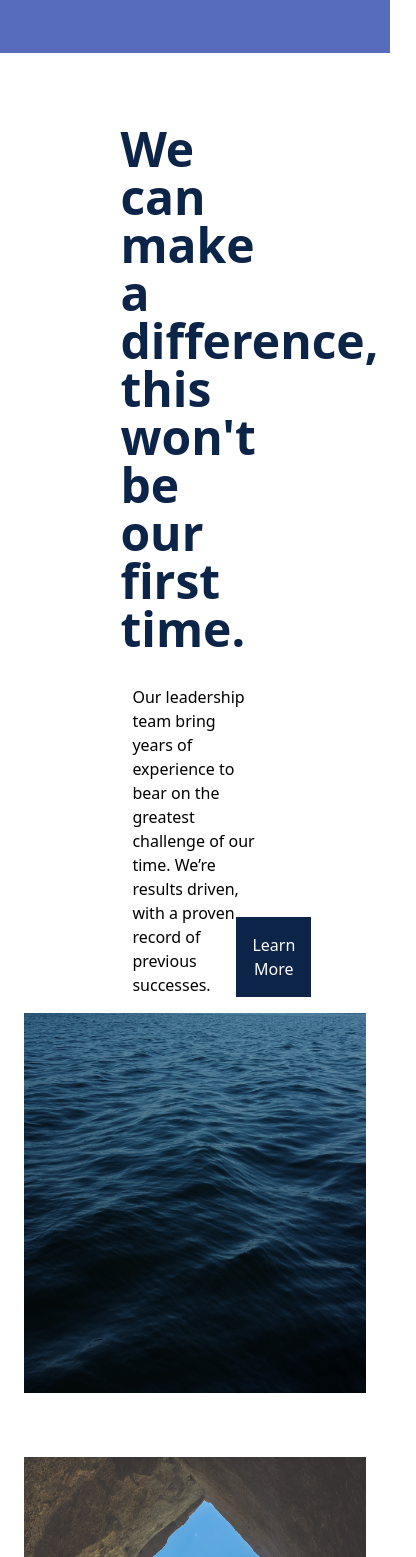
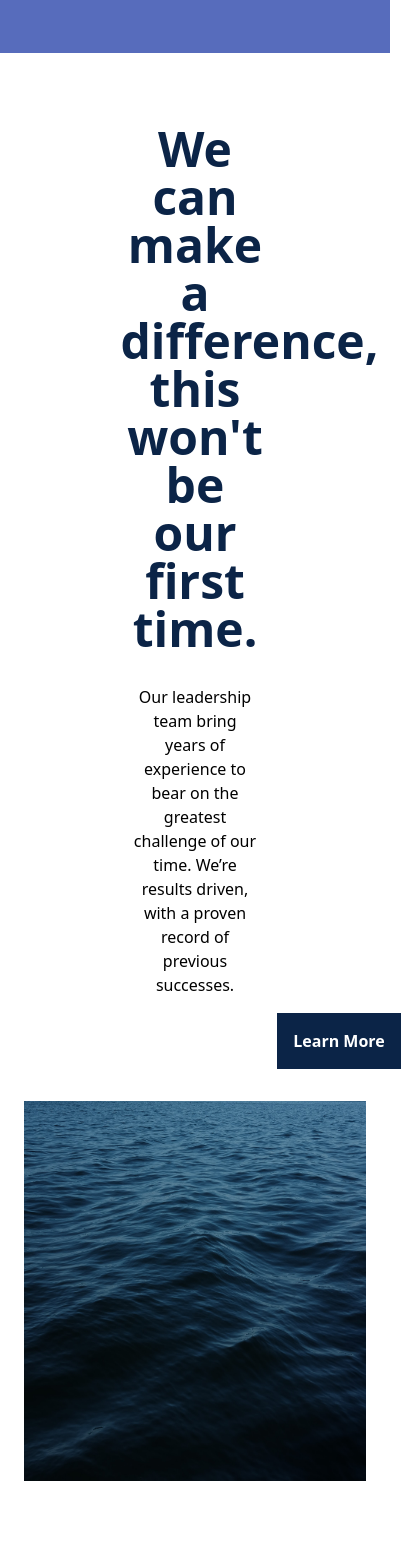
Before and after one commit to Oceans-4/Ocean-Charity-App, a React (Create React App) app: page / in a window 390 px wide. Shown: the part 1471-3028 px from the top of the page, 416 px wide, since content can reach past the window. Built offline with nearby package versions, Linux system fonts and the light colour scheme.

Commit message:
imrpoved the mobile view of app

```diff
--- a/src/components/homeComponents/HomeInfo.js
+++ b/src/components/homeComponents/HomeInfo.js
@@ -11,7 +11,7 @@ const HomeInfo = () => {
           <img style={{ height: "380px", width: "400px" }} src={water} />
         </div>
         <div className="flex flex-wrap py-8 justify-center">
-          <img style={{ height: "380px", width: "400px" }} src={beach} />
+          <img style={{ height: "380px", width: "400px" }} src={beach} className="max-xl:order-3" />
           <TextInfo title="Helping the Ocean is a team effort. What can you do to help?" text="You can support Ocean Buddies and our cause in numerous ways, by donating, volunteering in our effort, or just purchasing items in our shop, you are helping change the ocean and our environment." image={water} buttonText="Make a Change" />
         </div>
       </section>
--- a/src/components/homeComponents/TextInfo.js
+++ b/src/components/homeComponents/TextInfo.js
@@ -2,10 +2,10 @@ import { useState } from "react";
 
 const TextInfo = (props) => {
   return (
-    <div className="w-3/5 p-5 py-4 relative">
-      <h1 className="font-bold text-5xl text-[#0B2447] mx-2">{props.title}</h1>
-      <p className="mt-8 font-light mx-5">{props.text}</p>
-      <button className="bg-[#0B2447] text-white p-4 absolute bottom-4 left-36">{props.buttonText}</button>
+    <div className="w-3/5 p-5 py-4 relative max-xl:text-center">
+      <h1 className="font-bold text-5xl text-[#0B2447] mx-2 max-xl:order-1">{props.title}</h1>
+      <p className="m-8 font-light mx-5 max-xl:order-2">{props.text}</p>
+      <button className="bg-[#0B2447] text-white p-4 absolute bottom-4 left-36 font-bold max-xl:relative">{props.buttonText}</button>
     </div>
   );
 };
```
